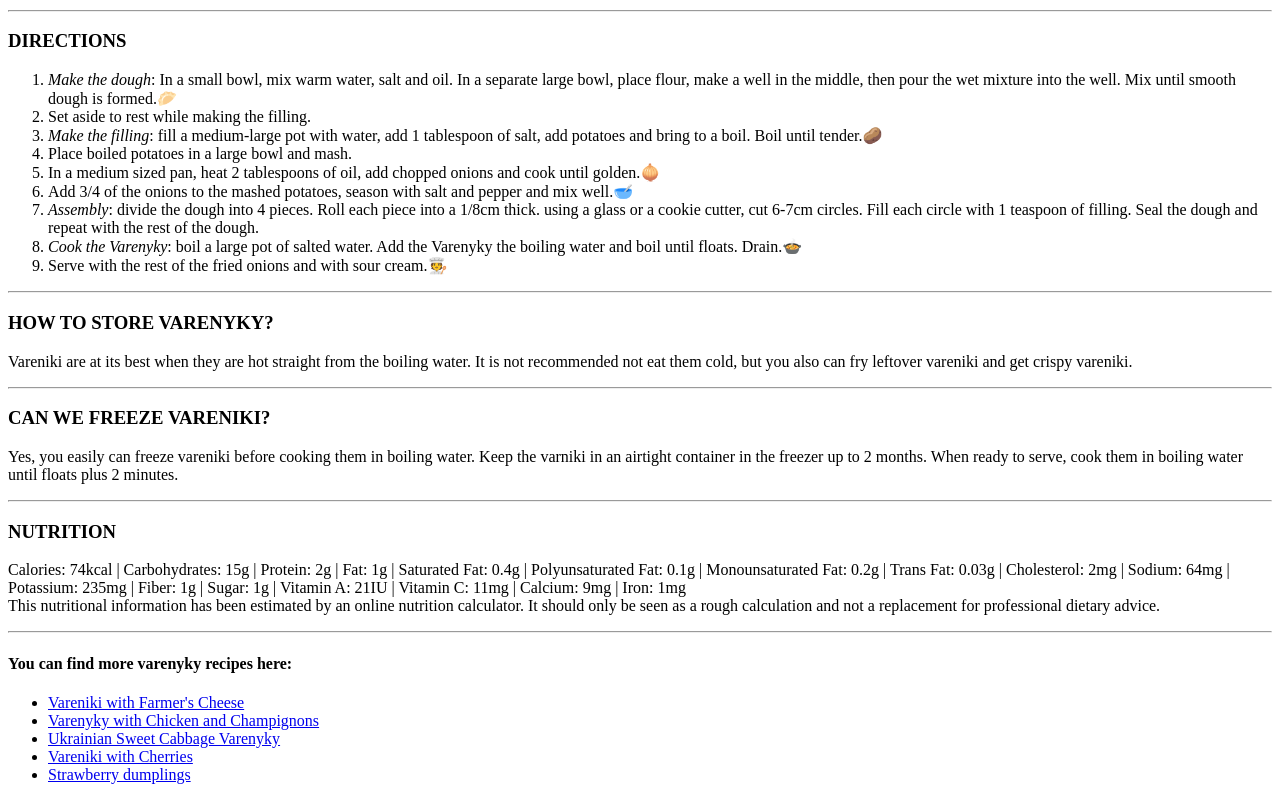
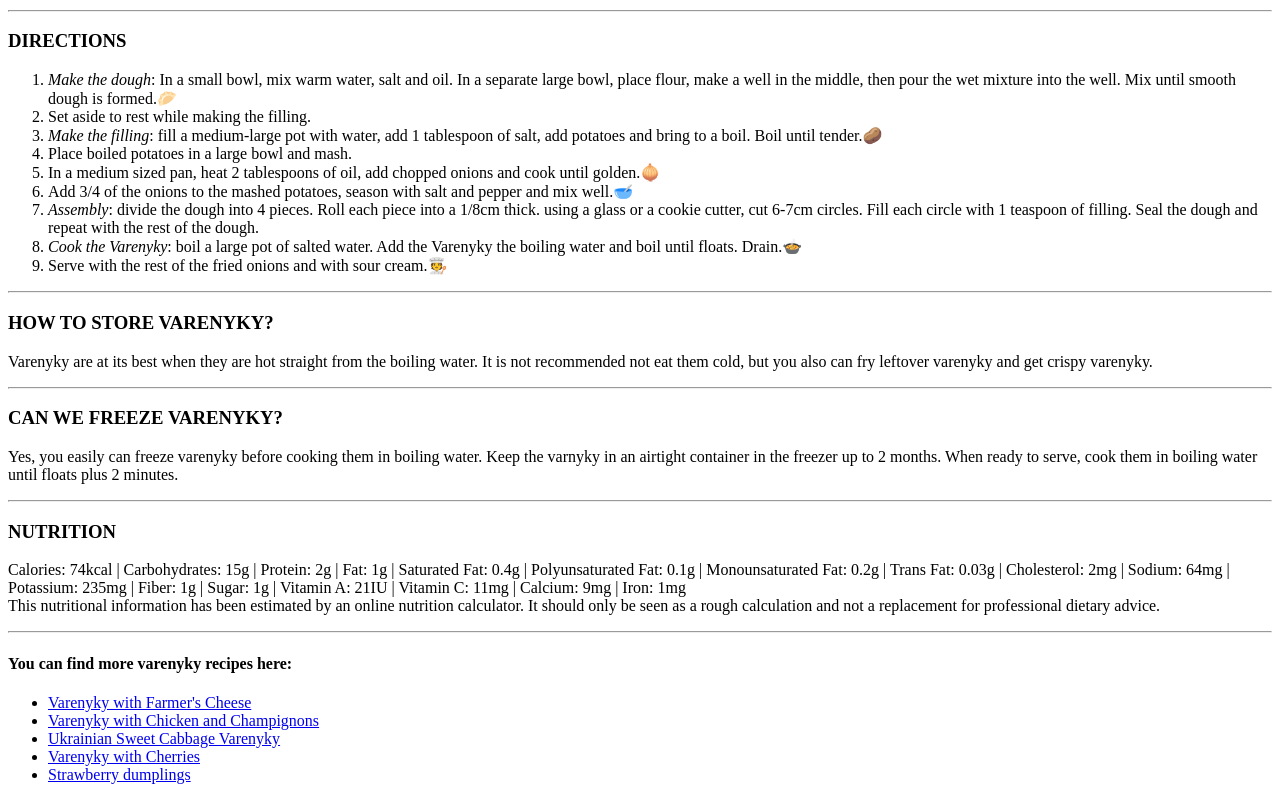
Before and after one commit to YaroslavaVatansever/MyFirstHTML, a plain HTML site: page recipe.html in a window 1280 px wide. Shown: the part 815-1615 px from the top of the page. Drawn offline with Linux system fonts and the light colour scheme.

Commit message:
fixed some text

```diff
--- a/recipe.html
+++ b/recipe.html
@@ -57,12 +57,12 @@
             <hr>
             <!--Note:-->
             <h3>HOW TO STORE VARENYKY?</h3>
-            <p>Vareniki are at its best when they are hot straight from the boiling water.
-                It is not recommended not eat them cold, but you also can fry leftover vareniki and get crispy vareniki.</p>
+            <p>Varenyky are at its best when they are hot straight from the boiling water.
+                It is not recommended not eat them cold, but you also can fry leftover varenyky and get crispy varenyky.</p>
             <hr>
-            <h3>CAN WE FREEZE VARENIKI?</h3>
-            <p>Yes, you easily can freeze vareniki before cooking them in boiling water.
-                Keep the varniki in an airtight container in the freezer up to 2 months.
+            <h3>CAN WE FREEZE VARENYKY?</h3>
+            <p>Yes, you easily can freeze varenyky before cooking them in boiling water.
+                Keep the varnyky in an airtight container in the freezer up to 2 months.
                 When ready to serve, cook them in boiling water until floats plus 2 minutes.</p>
             <hr>
             <h3>NUTRITION</h3>
@@ -71,10 +71,10 @@
             <hr>
             <h4>You can find more varenyky recipes here:</h4>
             <ul>
-                <li><a href="https://petersfoodadventures.com/vareniki/">Vareniki with Farmer's Cheese</a></li>
+                <li><a href="https://petersfoodadventures.com/vareniki/">Varenyky with Farmer's Cheese</a></li>
                 <li><a href="https://ukrainian-recipes.com/varenyky-with-chicken-and-champignons.html">Varenyky with Chicken and Champignons</a></li>
                 <li><a href="https://www.food.com/recipe/ukrainian-sweet-cabbage-varenyky-pierogi-dumplings-195553">Ukrainian Sweet Cabbage Varenyky</a></li>
-                <li><a href="https://www.littlebroken.com/vareniki-with-cherries/">Vareniki with Cherries</a></li>
+                <li><a href="https://www.littlebroken.com/vareniki-with-cherries/">Varenyky with Cherries</a></li>
                 <li><a href="https://ukrainian-recipes.com/strawberry-dumplings-delicious-treat-from-ukraine.html">Strawberry dumplings</a></li>
             </ul>
     </body>
```
